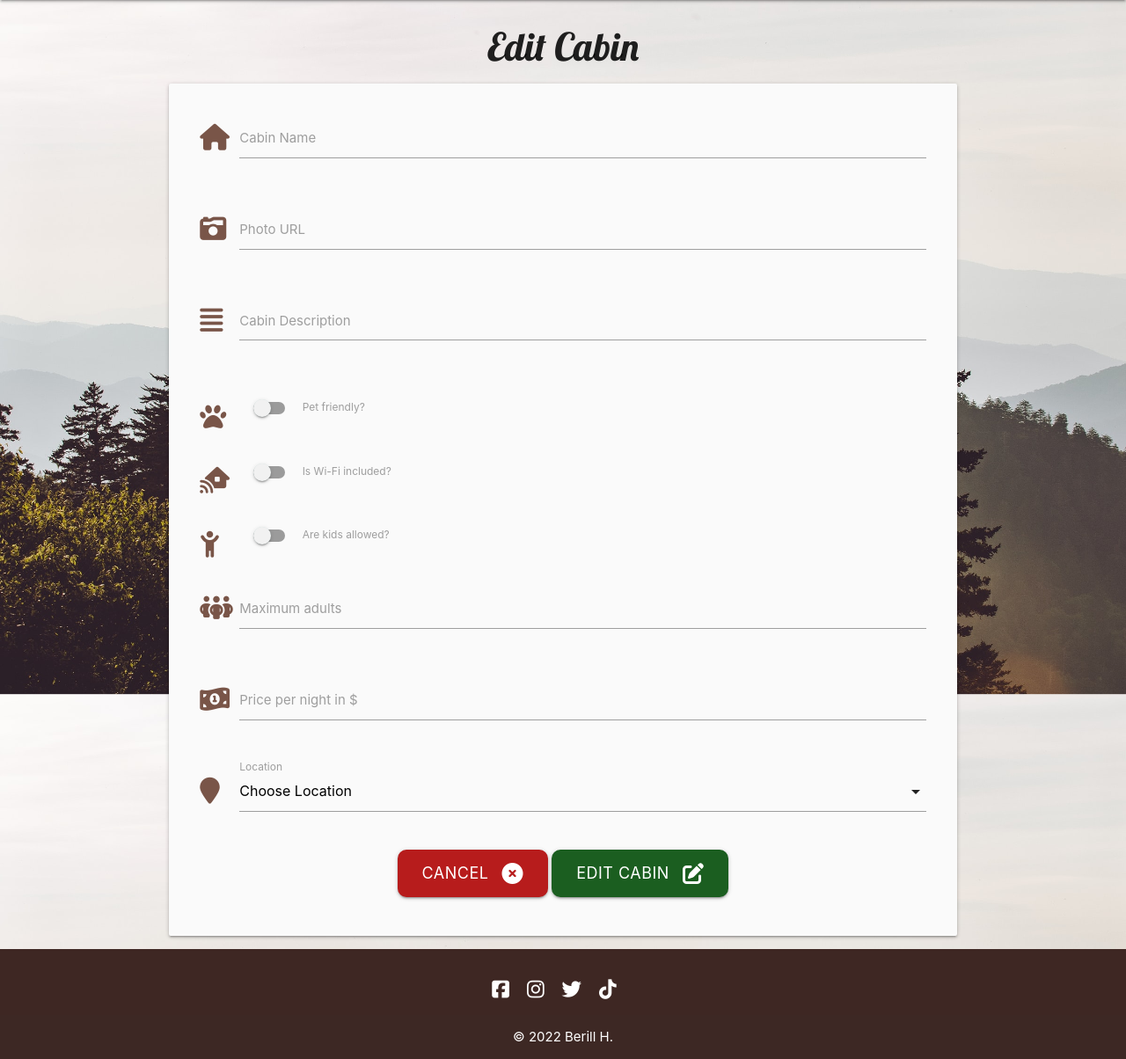
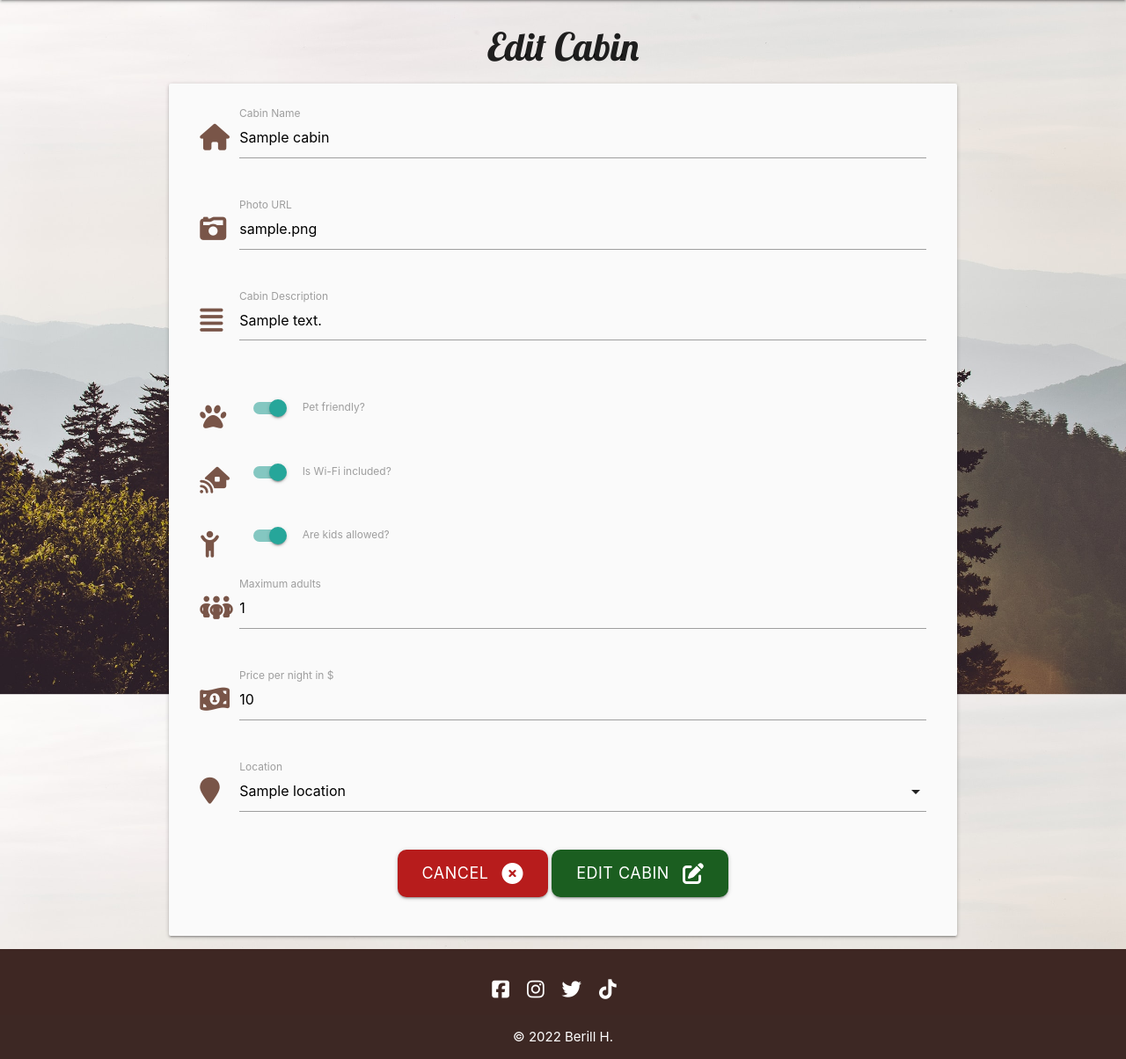
Before and after one commit to Code-Institute-Submissions/berill98-cabinlove_NovResub, a Flask app: page /edit_cabin/1 in a window 1280 px wide. Shown: the part 64-1268 px from the top of the page at 88% size. Run offline with Flask 2, Linux system fonts and the light colour scheme; the visitor is signed in with stand-in values (Sample User, id 1); tables that the repository leaves empty hold one stand-in row (values such as "Sample post"); some libraries are stand-ins or nearby versions.

Commit message:
Add prefilled values for existing cabin data

```diff
--- a/cabinlove/templates/edit_cabin.html
+++ b/cabinlove/templates/edit_cabin.html
@@ -9,8 +9,8 @@
         <div class="row">
             <div class="input-field col s12">
                 <i class="fa-solid fa-house prefix brown-text darken-2"></i>
-                <input id="cabin_name" name="cabin_name" minlength="3" maxlength="60" type="text" class="validate"
-                    required>
+                <input id="cabin_name" name="cabin_name" minlength="3" maxlength="60" type="text"
+                    class="validate" value="{{ cabin.cabin_name }}" required>
                 <label for="cabin_name">Cabin Name</label>
             </div>
         </div>
@@ -18,85 +18,108 @@
         <div class="row">
             <div class="input-field col s12">
                 <i class="fa-solid fa-camera-retro prefix brown-text darken-2"></i>
-                <input id="photo_url" name="photo_url" minlength="3" maxlength="80" type="text" class="validate"
-                    required>
-                <label for="photo_url">Photo URL</label>
+                <input id="photo" name="photo" minlength="3" maxlength="80" type="url"
+                    class="validate" value="{{ cabin.photo }}" required>
+                <label for="photo">Photo URL</label>
             </div>
         </div>
+
         <!-- cabin description -->
         <div class="row">
             <div class="input-field col s12">
                 <i class="fa-solid fa-align-justify prefix brown-text darken-2"></i>
                 <textarea id="cabin_description" name="cabin_description" minlength="5" maxlength="200" type="text"
-                    class="materialize-textarea validate" required></textarea>
+                    class="materialize-textarea validate" required>{{ cabin.cabin_description }}</textarea>
                 <label for="cabin_description">Cabin Description</label>
             </div>
         </div>
+
         <!-- pet friendly -->
         <div class="row">
             <div class="input-field col s12">
                 <div class="switch">
                     <i class="fa-solid fa-paw prefix brown-text darken-2"></i>
                     <label for="pet_friendly">
-                        <input id="pet_friendly" name="pet_friendly" type="checkbox">
+                        {% if cabin.pet_friendly == True %}
+                            <input id="pet_friendly" name="pet_friendly" type="checkbox" checked>
+                        {% else %}
+                            <input id="pet_friendly" name="pet_friendly" type="checkbox">
+                        {% endif %}
                         <span class="lever"></span>
                         Pet friendly?
                     </label>
                 </div>
             </div>
         </div>
+
         <!-- wifi included -->
         <div class="row">
             <div class="input-field col s12">
                 <div class="switch">
                     <i class="fa-solid fa-house-signal prefix brown-text darken-2"></i>
                     <label for="wifi_included">
-                        <input id="wifi_included" name="wifi_included" type="checkbox">
+                        {% if cabin.wifi_included == True %}
+                            <input id="wifi_included" name="wifi_included" type="checkbox" checked>
+                        {% else %}
+                            <input id="wifi_included" name="wifi_included" type="checkbox">
+                        {% endif %}
                         <span class="lever"></span>
                         Is Wi-Fi included?
                     </label>
                 </div>
             </div>
         </div>
+
         <!-- kids allowed -->
         <div class="row">
             <div class="input-field col s12">
                 <div class="switch">
                     <i class="fa-solid fa-child-reaching prefix brown-text darken-2"></i>
                     <label for="kids_allowed">
-                        <input id="kids_allowed" name="kids_allowed" type="checkbox">
+                        {% if cabin.kids_allowed == True %}
+                            <input id="kids_allowed" name="kids_allowed" type="checkbox" checked>
+                        {% else %}
+                            <input id="kids_allowed" name="kids_allowed" type="checkbox">
+                        {% endif %}
                         <span class="lever"></span>
                         Are kids allowed?
                     </label>
                 </div>
             </div>
         </div>
+
         <!-- max adults -->
         <div class="row">
             <div class="input-field col s12">
                 <i class="fa-solid fa-people-group prefix brown-text darken-2"></i>
-                <input id="max_adults" name="max_adults" minlength="1" maxlength="2" type="text" class="validate"
-                    required>
+                <input id="max_adults" name="max_adults" minlength="1" maxlength="2" type="text"
+                    class="validate" value="{{ cabin.max_adults }}" required>
                 <label for="max_adults">Maximum adults</label>
             </div>
         </div>
+
         <!--price -->
         <div class="row">
             <div class="input-field col s12">
                 <i class="fa-solid fa-money-bill-1-wave prefix brown-text darken-2"></i>
                 <input id="price_per_night" name="price_per_night" minlength="1" maxlength="7" type="text"
-                    class="validate" required>
+                    class="validate" value="{{ cabin.price_per_night }}" required>
                 <label for="price_per_night">Price per night in $</label>
             </div>
         </div>
+
         <!-- location id -->
         <div class="row">
             <div class="input-field col s12">
                 <i class="fa-solid fa-location-pin prefix brown-text darken-2"></i>
                 <select id="location_id" name="location_id" class="validate" required>
-                    <option value="" disabled selected>Choose Location</option>
+                    <option value="" disabled>Choose Location</option>
                     {% for location in locations %}
-                    <option value="{{ location.id }}">{{ location.location_name }}</option>
+                        {% if location.id == cabin.location_id %}
+                            <option value="{{ location.id }}" selected>{{ location.location_name }}</option>
+                        {% else %}
+                            <option value="{{ location.id }}">{{ location.location_name }}</option>
+                        {% endif %}
                     {% endfor %}
                 </select>
                 <label for="location_id">Location</label>
@@ -105,7 +128,7 @@
         <!-- submit button -->
         <div class="row">
             <div class="col s12 center-align">
-                <a href="{{ url_for('cabins') }}" class="btn-large red darken-4 text-shadow">
+                <a href="{{ url_for('home') }}" class="btn-large red darken-4 text-shadow">
                     Cancel <i class="fas fa-times-circle right"></i>
                 </a>
                 <button type="submit" class="btn-large green darken-4 text-shadow">
```
